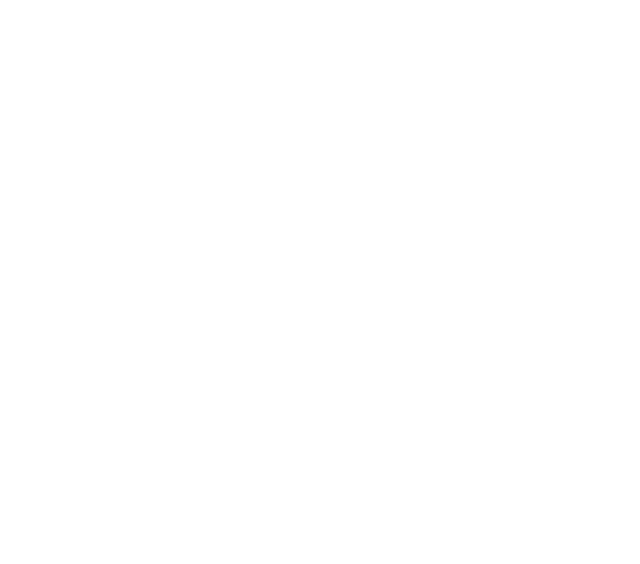
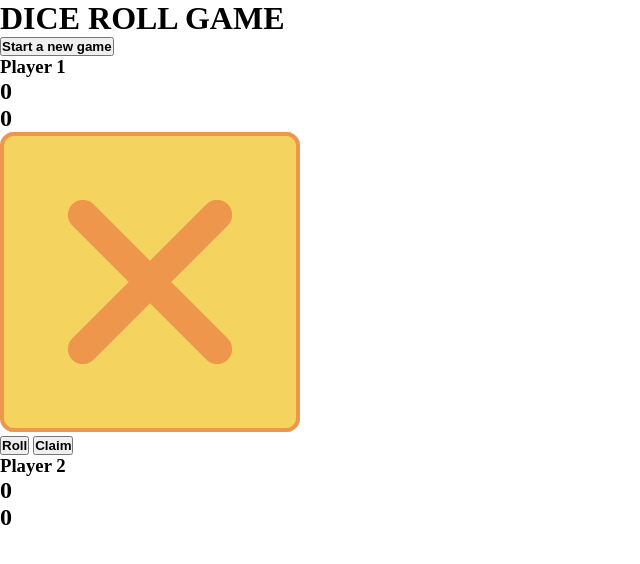
Before and after one commit to Jonas-Petrikas/Dice-roll-game, a plain HTML site: page index.html in a window 1280 px wide. Shown: the whole page, without its empty margins (0-640 px from the left). Drawn offline with Linux system fonts and the light colour scheme.

Commit message:
html classes

```diff
--- a/index.html
+++ b/index.html
@@ -10,6 +10,50 @@
 </head>
 
 <body>
+    <header>
+        <h1>DICE ROLL GAME</h1>
+        <button class="btn-new">
+            <h4>Start a new game</h4>
+        </button>
+    </header>
+
+    <main>
+        <section class="player">
+            <div class="total">
+                <h3>Player 1</h3>
+                <h2>0</h2>
+            </div>
+            <div class="current">
+                <h2>0</h2>
+            </div>
+        </section>
+
+        <section class="game-container">
+            <div class="image-container">
+                <img src="./img/dice-0.png" alt="" class="dice">
+            </div>
+            <div class="button-container">
+                <button class="btn-roll">
+                    <h4>Roll</h4>
+                </button>
+                <button class="btn-hold">
+                    <h4>Claim</h4>
+                </button>
+            </div>
+
+        </section>
+
+        <section class="player">
+            <div class="total">
+                <h3>Player 2</h3>
+                <h2>0</h2>
+            </div>
+            <div class="current">
+                <h2>0</h2>
+            </div>
+        </section>
+
+    </main>
 
 </body>
 
```
Also changed, not shown: img/dice-0.png (added), img/dice-1.png (added), img/dice-2.png (added), img/dice-3.png (added), img/dice-4.png (added), img/dice-5.png (added), img/dice-6.png (added), img/image 2.png (renamed from image 2.png), img/image.png (renamed from image.png).
